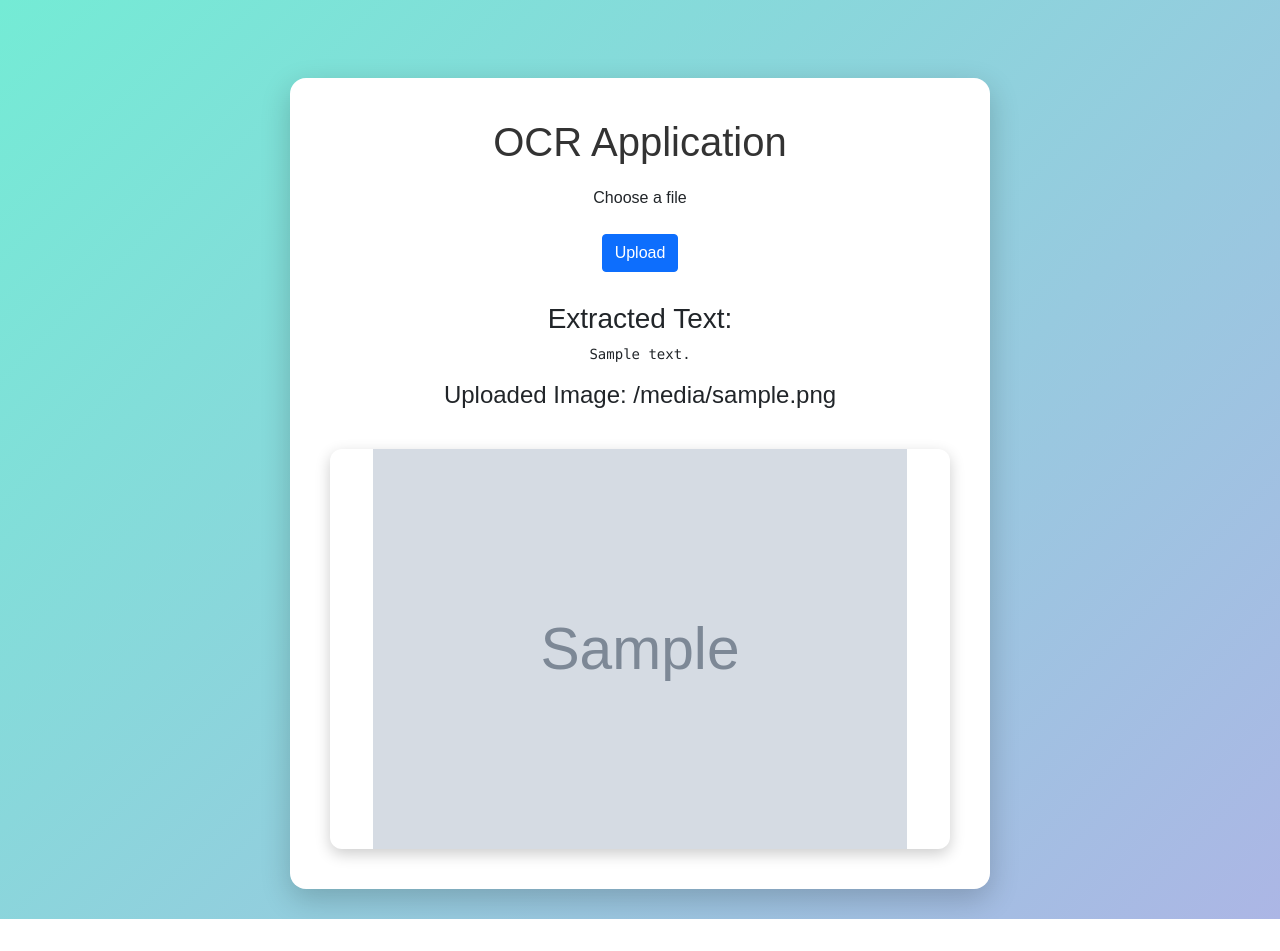
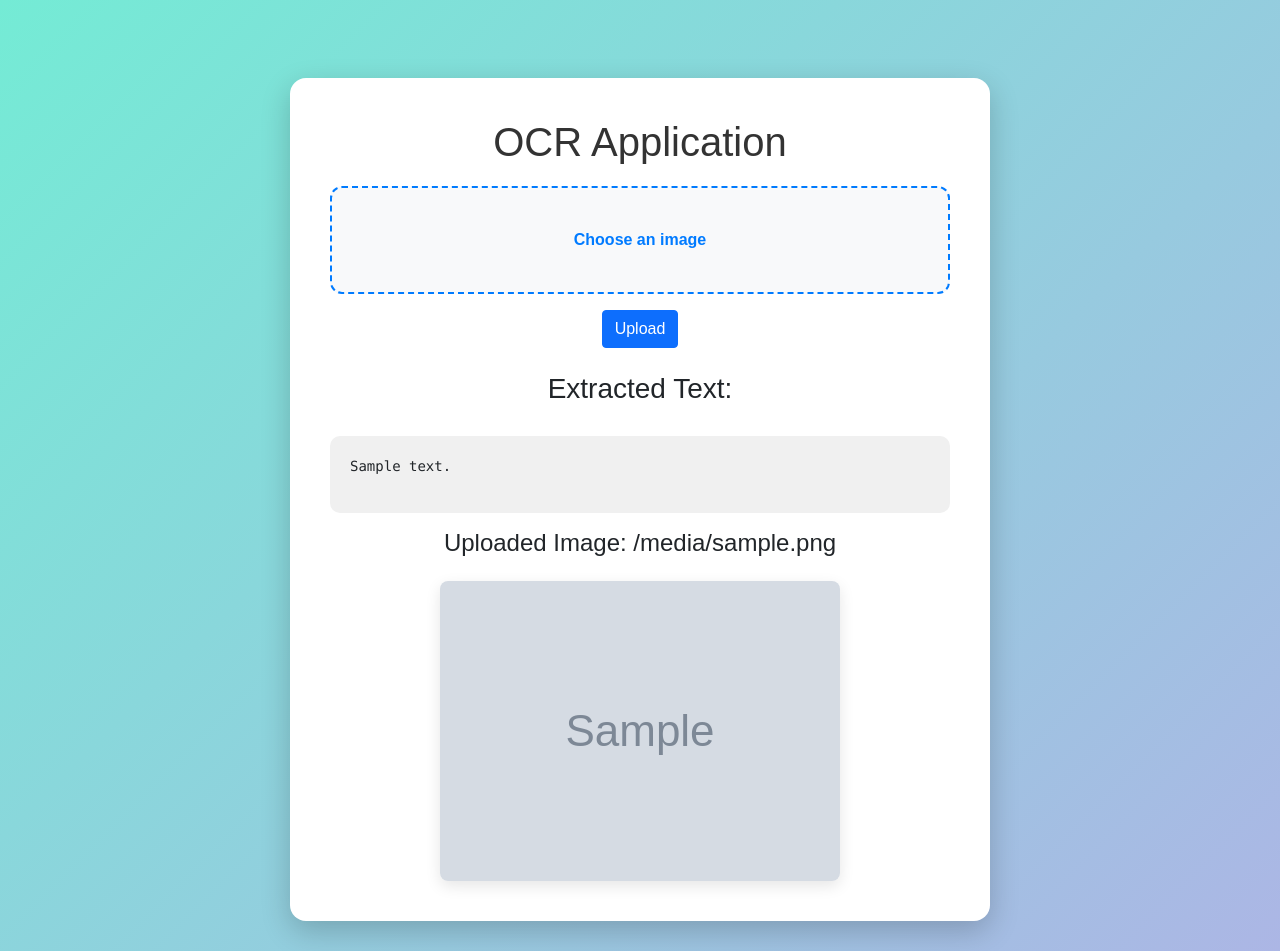
Before and after one commit to gahanmakwana/PaddleOCR-Gradio-Android-App, a Flask app: template templates/index.html in a window 1280 px wide. Before the commit the page ends 919 px from the top, so only its background shows below. Run offline with Flask 3, Linux system fonts and the light colour scheme; the template is opened without the code that fills it: most values are stand-ins (such as "Sample title", 1, 10 or a date in 2020); grey boxes marked "Sample" are stand-in pictures; some libraries are stand-ins or nearby versions.

Commit message:
Fixed file upload and OCR functionality

```diff
--- a/app.py
+++ b/app.py
@@ -9,6 +9,7 @@ UPLOAD_FOLDER = 'uploads'
 if not os.path.exists(UPLOAD_FOLDER):
     os.makedirs(UPLOAD_FOLDER)
 
+# Initialize the OCR model
 ocr = PaddleOCR(lang='en')
 
 @app.route('/', methods=['GET', 'POST'])
@@ -34,10 +35,12 @@ def upload_file():
             for line in result[0]:
                 text += line[1][0] + "\n"
 
+            # Return the rendered template with the extracted text and image
             return render_template('index.html', text=text, filename=file.filename)
 
     return render_template('index.html')
 
+# Serve the uploaded file
 @app.route('/uploads/<filename>')
 def uploaded_file(filename):
     return send_from_directory(app.config['UPLOAD_FOLDER'], filename)
--- a/static/style.css
+++ b/static/style.css
@@ -8,53 +8,38 @@ body {
 .container {
     background: white;
     border-radius: 16px;
-    box-shadow: 0px 10px 30px rgba(0,0,0,0.2);
+    box-shadow: 0px 10px 30px rgba(0, 0, 0, 0.2);
     padding: 40px;
     display: inline-block;
     max-width: 700px;
-    animation: fadeIn 1s ease-in;
 }
 
 h1 {
     margin-bottom: 20px;
     color: #333;
-    font-size: 2.5em;
 }
 
-form {
-    margin-bottom: 30px;
-}
-
-.custom-file-upload {
-    background-color: #007bff;
-    border: none;
-    color: white;
-    padding: 14px 28px;
-    border-radius: 8px;
+.upload-box {
+    background-color: #f8f9fa;
+    padding: 40px;
+    border-radius: 12px;
+    border: 2px dashed #007bff;
     cursor: pointer;
-    font-size: 18px;
     transition: background 0.3s;
 }
 
-.custom-file-upload:hover {
-    background-color: #0056b3;
+.upload-box:hover {
+    background-color: #e9ecef;
 }
 
-input[type="file"] {
+.file-input {
     display: none;
 }
 
-.image-preview {
-    margin-top: 30px;
-}
-
-.image-preview img {
-    width: 100%;
-    max-height: 400px;
-    object-fit: contain;
-    border-radius: 12px;
-    margin-top: 10px;
-    box-shadow: 0 5px 15px rgba(0,0,0,0.2);
+.file-label {
+    font-size: 16px;
+    font-weight: 600;
+    color: #007bff;
 }
 
 .output-box {
@@ -66,11 +51,27 @@ input[type="file"] {
     word-wrap: break-word;
 }
 
-.output-box p {
+.output-box pre {
     white-space: pre-wrap;
 }
 
-@keyframes fadeIn {
-    from { opacity: 0; transform: translateY(30px); }
-    to { opacity: 1; transform: translateY(0); }
+img {
+    border-radius: 8px;
+    box-shadow: 0 5px 15px rgba(0, 0, 0, 0.1);
+    max-width: 100%;
+    margin-top: 20px;
 }
+
+button {
+    background-color: #007bff;
+    border: none;
+    color: white;
+    padding: 12px 30px;
+    border-radius: 5px;
+    cursor: pointer;
+    transition: background 0.3s;
+}
+
+button:hover {
+    background-color: #0056b3;
+}
--- a/templates/index.html
+++ b/templates/index.html
@@ -3,21 +3,21 @@
 <head>
     <meta charset="UTF-8">
     <meta name="viewport" content="width=device-width, initial-scale=1.0">
-    <title>OCR App</title>
+    <title>OCR Application</title>
     <link rel="stylesheet" href="https://cdnjs.cloudflare.com/ajax/libs/bootstrap/5.1.0/css/bootstrap.min.css">
     <link rel="stylesheet" href="{{ url_for('static', filename='style.css') }}">
 </head>
 <body>
     <div class="container mt-5">
-        <h1>OCR Application</h1>
+        <h1 class="text-center">OCR Application</h1>
 
         <!-- Form to upload file -->
-        <form method="post" enctype="multipart/form-data">
-            <div class="mb-3">
-                <label for="file" class="form-label">Choose a file</label>
-                <input type="file" class="form-control" name="file" id="file" required>
+        <form method="post" enctype="multipart/form-data" class="upload-form">
+            <div class="upload-box">
+                <label for="file" class="file-label">Choose an image</label>
+                <input type="file" name="file" id="file" required class="file-input">
             </div>
-            <button type="submit" class="btn btn-primary">Upload</button>
+            <button type="submit" class="btn btn-primary mt-3">Upload</button>
         </form>
 
         <!-- Error Message Display -->
@@ -30,18 +30,19 @@
         <!-- Display OCR Result -->
         {% if text %}
             <h3 class="mt-4">Extracted Text:</h3>
-            <pre>{{ text }}</pre>
+            <div class="output-box">
+                <pre>{{ text }}</pre>
+            </div>
         {% endif %}
 
-        <!-- Display Image -->
+        <!-- Display Uploaded Image -->
         {% if filename %}
-            <h4>Uploaded Image: {{ filename }}</h4>
-            <div class="image-preview">
-                <img src="{{ url_for('uploaded_file', filename=filename) }}" alt="Uploaded Image">
-            </div>
+            <h4 class="mt-3">Uploaded Image: {{ filename }}</h4>
+            <img src="{{ url_for('uploaded_file', filename=filename) }}" alt="Uploaded Image" class="img-fluid mt-3">
         {% endif %}
     </div>
 
+    <!-- Optional: Bootstrap JavaScript for interaction -->
     <script src="https://cdnjs.cloudflare.com/ajax/libs/bootstrap/5.1.0/js/bootstrap.bundle.min.js"></script>
 </body>
 </html>
```
